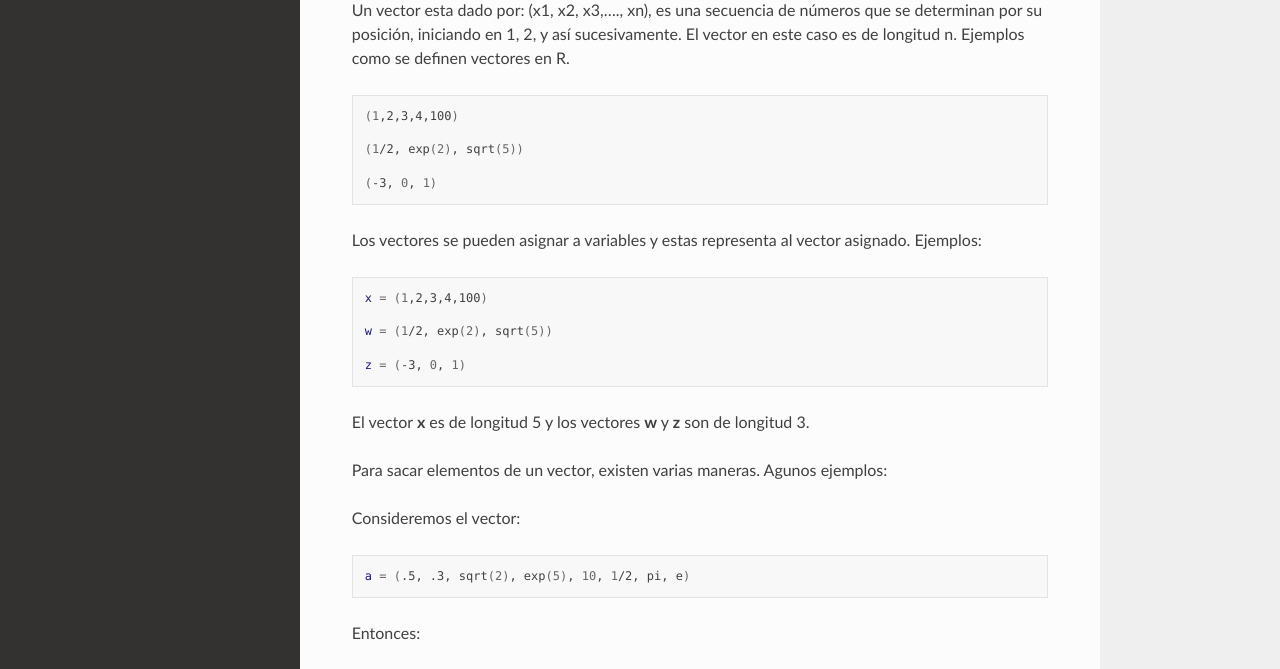
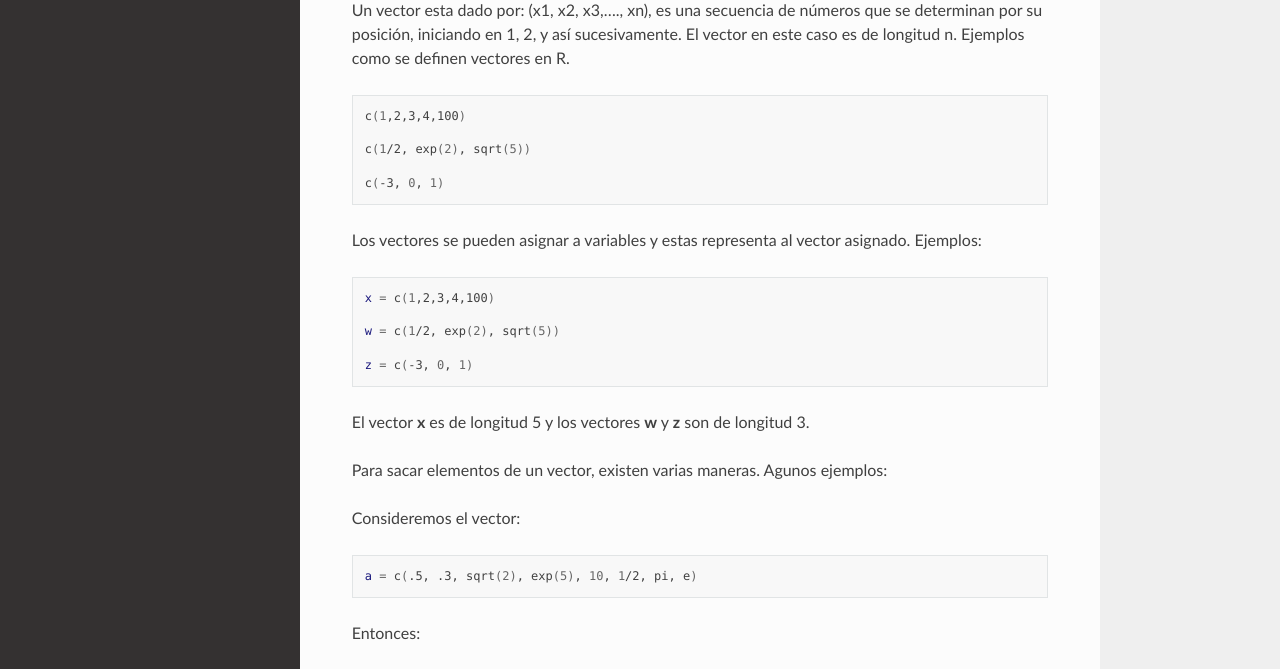
Before and after one commit to matecom57/santosg57-curso-r, a Sphinx documentation site: the page built from docs/source/Clase-02/vectores.rst, in a window 1280 px wide and 1037 px high. Shown: the part 161-830 px from the top of the window. Built offline with Sphinx 7.4.7 and the Read the Docs theme 3.1.0, drawn with Linux system fonts in a browser that asks for light colours.

```diff
--- a/docs/source/Clase-02/vectores.rst
+++ b/docs/source/Clase-02/vectores.rst
@@ -7,22 +7,22 @@ El vector en este caso es de longitud n. Ejemplos como se definen vectores en R.
 
 .. code:: Bash
 
-   (1,2,3,4,100)
+   c(1,2,3,4,100)
 
-   (1/2, exp(2), sqrt(5))
+   c(1/2, exp(2), sqrt(5))
 
-   (-3, 0, 1)
+   c(-3, 0, 1)
 
 Los vectores se pueden asignar a variables y estas representa al vector asignado.
 Ejemplos:
 
 .. code:: Bash
 
-   x = (1,2,3,4,100)
+   x = c(1,2,3,4,100)
 
-   w = (1/2, exp(2), sqrt(5))
+   w = c(1/2, exp(2), sqrt(5))
 
-   z = (-3, 0, 1)
+   z = c(-3, 0, 1)
 
 El vector **x** es de longitud 5 y los vectores **w** y **z** son de longitud 3.
 
@@ -32,7 +32,7 @@ Consideremos el vector:
 
 .. code:: Bash
 
-   a = (.5, .3, sqrt(2), exp(5), 10, 1/2, pi, e)
+   a = c(.5, .3, sqrt(2), exp(5), 10, 1/2, pi, e)
 
 Entonces:
 
```
